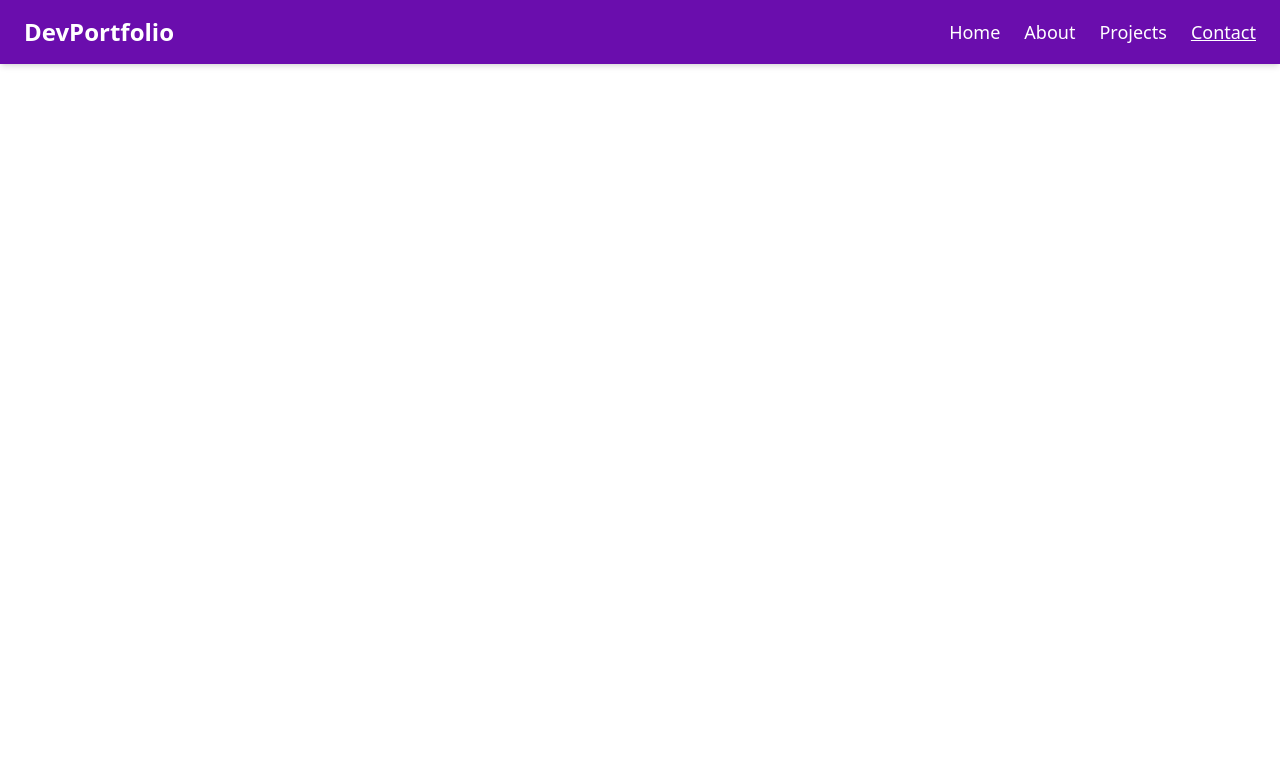
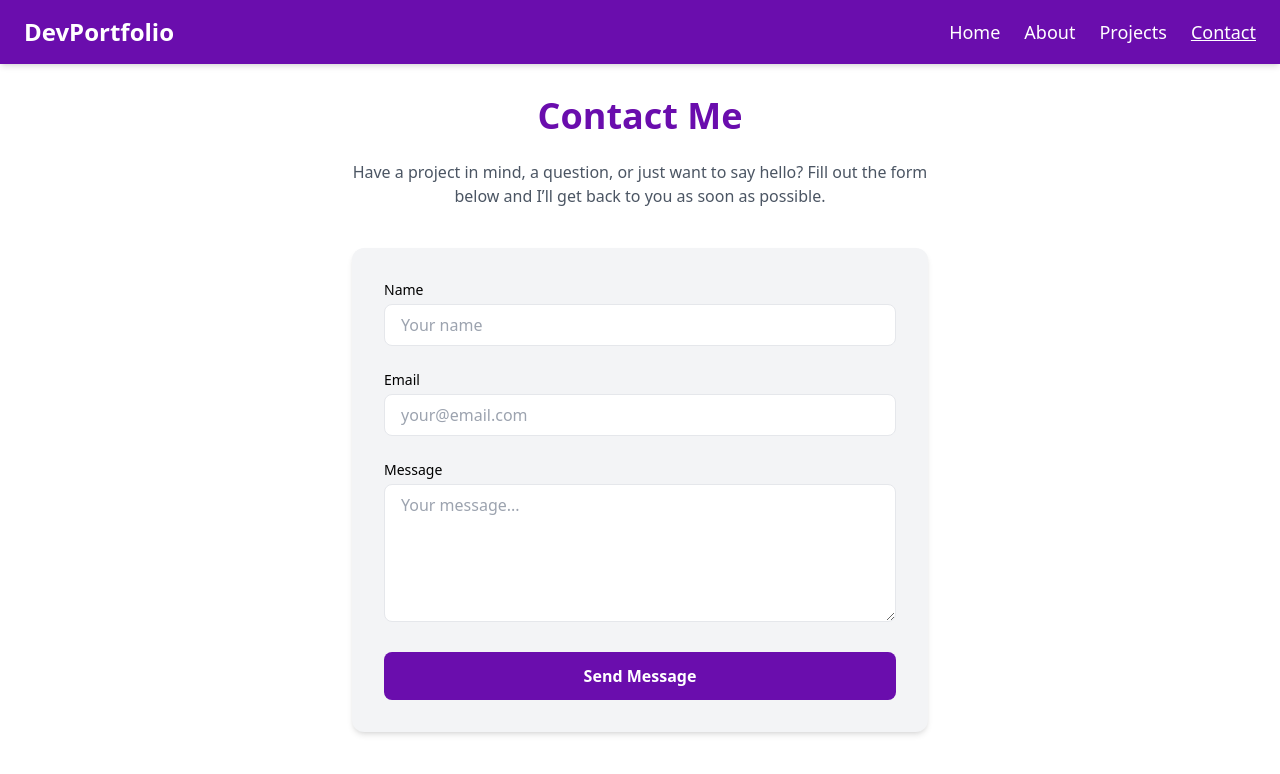
Before and after one commit to Greysimmon/PROJECTS, a React (Create React App) app: page /Contact in a window 1280 px wide. Shown: the top 774 px of the page. Built offline with nearby package versions, Linux system fonts and the light colour scheme.

Commit message:
contact page update

```diff
--- a/src/App.js
+++ b/src/App.js
@@ -3,6 +3,7 @@ import Navbar from "./Components/NavBar.jsx";
 import Home from "./Pages/Home.jsx";
 import About from "./Pages/About.jsx";
 import Projects from "./Pages/Projects.jsx";
+import Contact from "./Pages/Contact.jsx";
 import { BrowserRouter as Router, Routes, Route } from "react-router-dom";
 
 export default function App() {
@@ -13,6 +14,7 @@ export default function App() {
         <Route path="/" element={<Home />} />
         <Route path="/about" element={<About />} />
         <Route path="Projects" element={<Projects/>}/>
+        <Route path="Contact" element={<Contact/>}/>
         {/* Add more routes here like /projects, /contact */}
       </Routes>
     </Router>
--- /dev/null
+++ b/src/Pages/Contact.jsx
@@ -0,0 +1,56 @@
+import react from "react"
+export default function Contact( ) {
+    return (
+    <section className="min-h-screen pt-24 px-6 md:px-20 bg-white">
+      <h1 className="text-4xl font-bold text-center text-primary mb-6">
+        Contact Me
+      </h1>
+      <p className="text-center text-gray-600 max-w-xl mx-auto mb-10">
+        Have a project in mind, a question, or just want to say hello?
+        Fill out the form below and I’ll get back to you as soon as possible.
+      </p>
+      <form className="max-w-xl mx-auto bg-gray-100 p-8 rounded-xl shadow-md space-y-6">
+        {/* Name */}
+        <div>
+          <label className="block text-sm font-medium mb-1">Name</label>
+          <input
+            type="text"
+            placeholder="Your name"
+            className="w-full px-4 py-2 rounded-lg border focus:outline-none focus:ring-2 focus:ring-primary"
+          />
+        </div>
+
+        {/* Email */}
+        <div>
+          <label className="block text-sm font-medium mb-1">Email</label>
+          <input
+            type="email"
+            placeholder="your@email.com"
+            className="w-full px-4 py-2 rounded-lg border focus:outline-none focus:ring-2 focus:ring-primary"
+          />
+        </div>
+
+        {/* Message */}
+        <div>
+          <label className="block text-sm font-medium mb-1">Message</label>
+          <textarea
+            rows="5"
+            placeholder="Your message..."
+            className="w-full px-4 py-2 rounded-lg border focus:outline-none focus:ring-2 focus:ring-primary"
+          ></textarea>
+        </div>
+
+        {/* Button */}
+        <button
+          type="submit"
+          className="w-full bg-primary text-white py-3 rounded-lg font-semibold hover:bg-purple-800 transition"
+        >
+          Send Message
+        </button>
+      </form>
+      </section>
+
+
+    );
+
+}
```
